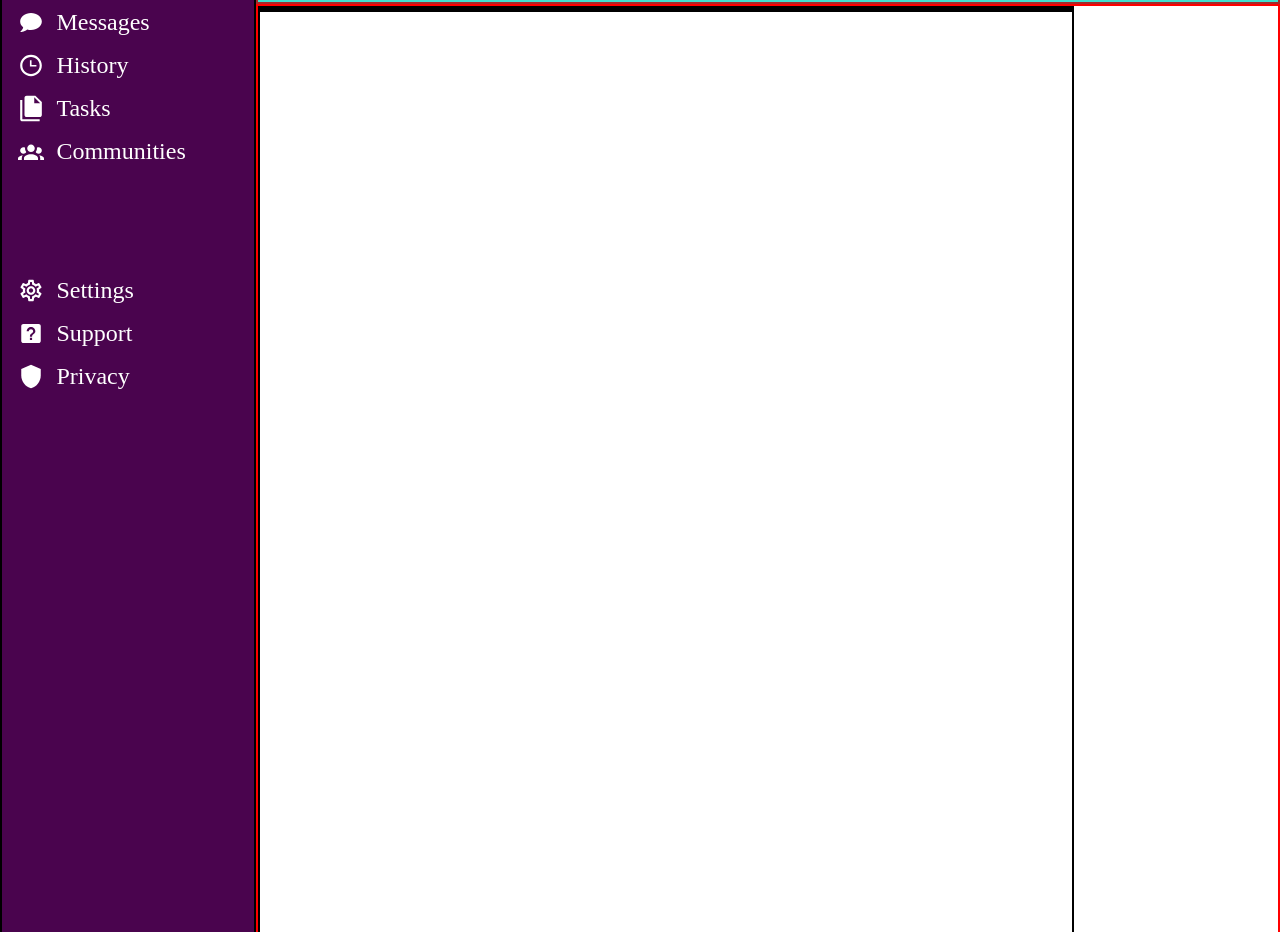
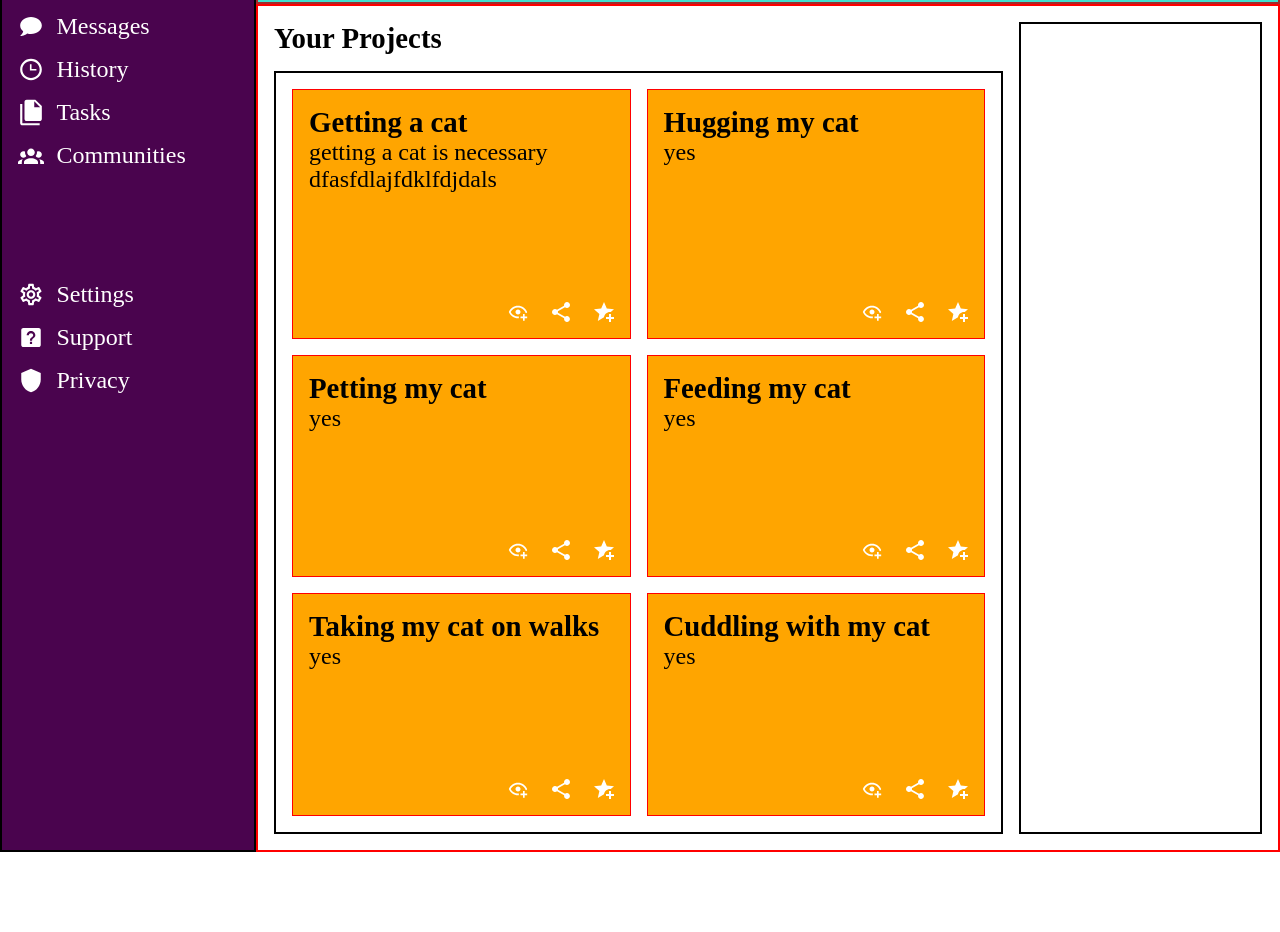
Before and after one commit to emShalaby/Dashboard, a plain HTML site: page index.html in a window 1280 px wide. Shown: the part 208-1140 px from the top of the page. After the commit the page ends 1060 px from the top, so only its background shows below. Drawn offline with Linux system fonts and the light colour scheme.

Commit message:
finished cards basic layout

```diff
--- a/index.html
+++ b/index.html
@@ -92,15 +92,80 @@
             </div>
 
         <div class="main">
+            <h3>Your Projects</h3>
+            <div class="sidebar"> </div>
             <div class="cards">
-                <div class="card"></div>
-                <div class="card"></div>
-                <div class="card"></div>
-                <div class="card"></div>
-                <div class="card"></div>
-                <div class="card"></div>
-                <div class="sidebar"></div>
+                <div class="card">
+
+                    <div class="card-text">
+                        <h3>Getting a cat</h3>
+                        <p>getting a cat is necessary dfasfdlajfdklfdjdals</p>
+                    </div>
+                    <div class="cards-icons">
+                        <img src="./eye.svg" alt="eye-icon" width="20rem">
+                        <img src="./share.svg" alt="eye-icon" width="18rem">
+                        <img src="./favourite.svg" alt="star-icon" width="20rem">
+                    </div>
+
+                </div>
+                <div class="card">
+                    <div class="card-text">
+                        <h3>Hugging my cat</h3>
+                        <p>yes</p>
+                    </div>
+                    <div class="cards-icons">
+                        <img src="./eye.svg" alt="eye-icon" width="20rem">
+                        <img src="./share.svg" alt="eye-icon" width="18rem">
+                        <img src="./favourite.svg" alt="star-icon" width="20rem">
+                    </div>
+                </div>
+                <div class="card">
+                    <div class="card-text">
+                        <h3>Petting my cat</h3>
+                        <p>yes</p>
+                    </div>
+                    <div class="cards-icons">
+                        <img src="./eye.svg" alt="eye-icon" width="20rem">
+                        <img src="./share.svg" alt="eye-icon" width="18rem">
+                        <img src="./favourite.svg" alt="star-icon" width="20rem">
+                    </div>
+                </div>
+                <div class="card">
+                    <div class="card-text">
+                        <h3>Feeding my cat</h3>
+                        <p>yes</p>
+                    </div>
+                    <div class="cards-icons">
+                        <img src="./eye.svg" alt="eye-icon" width="20rem">
+                        <img src="./share.svg" alt="eye-icon" width="18rem">
+                        <img src="./favourite.svg" alt="star-icon" width="20rem">
+                    </div>
+                </div>
+                <div class="card">
+                    <div class="card-text">
+                        <h3>Taking my cat on walks</h3>
+                        <p>yes</p>
+                    </div>
+                    <div class="cards-icons">
+                        <img src="./eye.svg" alt="eye-icon" width="20rem">
+                        <img src="./share.svg" alt="eye-icon" width="18rem">
+                        <img src="./favourite.svg" alt="star-icon" width="20rem">
+                    </div>
+                </div>
+                <div class="card">
+                    <div class="card-text">
+                        <h3>Cuddling with my cat</h3>
+                        <p>yes</p>
+                    </div>
+                    <div class="cards-icons">
+                        <img src="./eye.svg" alt="eye-icon" width="20rem">
+                        <img src="./share.svg" alt="eye-icon" width="18rem">
+                        <img src="./favourite.svg" alt="star-icon" width="20rem">
+                    </div>
+                </div>
+
             </div>
+
         </div>
 
     </div>
--- a/stylesheet.css
+++ b/stylesheet.css
@@ -13,6 +13,9 @@ input[type=search]{
 }
 
 h2{
+    font-size: 2em;
+}
+h3{
     font-size: 1.8em;
 }
 p{
@@ -22,7 +25,7 @@ p{
 
     display: grid;
     grid-template-columns: 1fr 4fr;
-    grid-template-rows: 1fr 5fr;
+    grid-template-rows: 1fr 4fr;
 
 }
 .title{
@@ -63,14 +66,37 @@ p{
 .main{
     border: red solid 2px;
     display: grid;
-    grid-template-columns: 4fr 1fr;
+    grid-template-rows: auto 1fr;
+    grid-template-columns: 3fr 1fr;
+    padding: 1em;
+    gap: 1em;
 }
 .cards{
+    padding: 1em;
     border: solid black 2px;
+    display: grid;
+    grid-template-rows: repeat(auto-fit,1fr);
+    grid-template-columns: 1fr 1fr;
+    gap: 1em;
 
+}
+.card{
+    border: solid 1px red;
+    padding: 1em;
+    display: flex;
+    flex-direction: column;
+    justify-content: space-between;
+    background-color: orange;
+}
+.cards-icons{
+    align-self: flex-end;
+    display: flex;
+    gap: 1.5rem;
 }
 .sidebar{
     border: solid black 2px;
+    grid-row: 1/3;
+    grid-column: 2/3;
 }
 
 .first-group{
```
Also changed, not shown: eye.svg (added), favourite.svg (added), share.svg (added).
